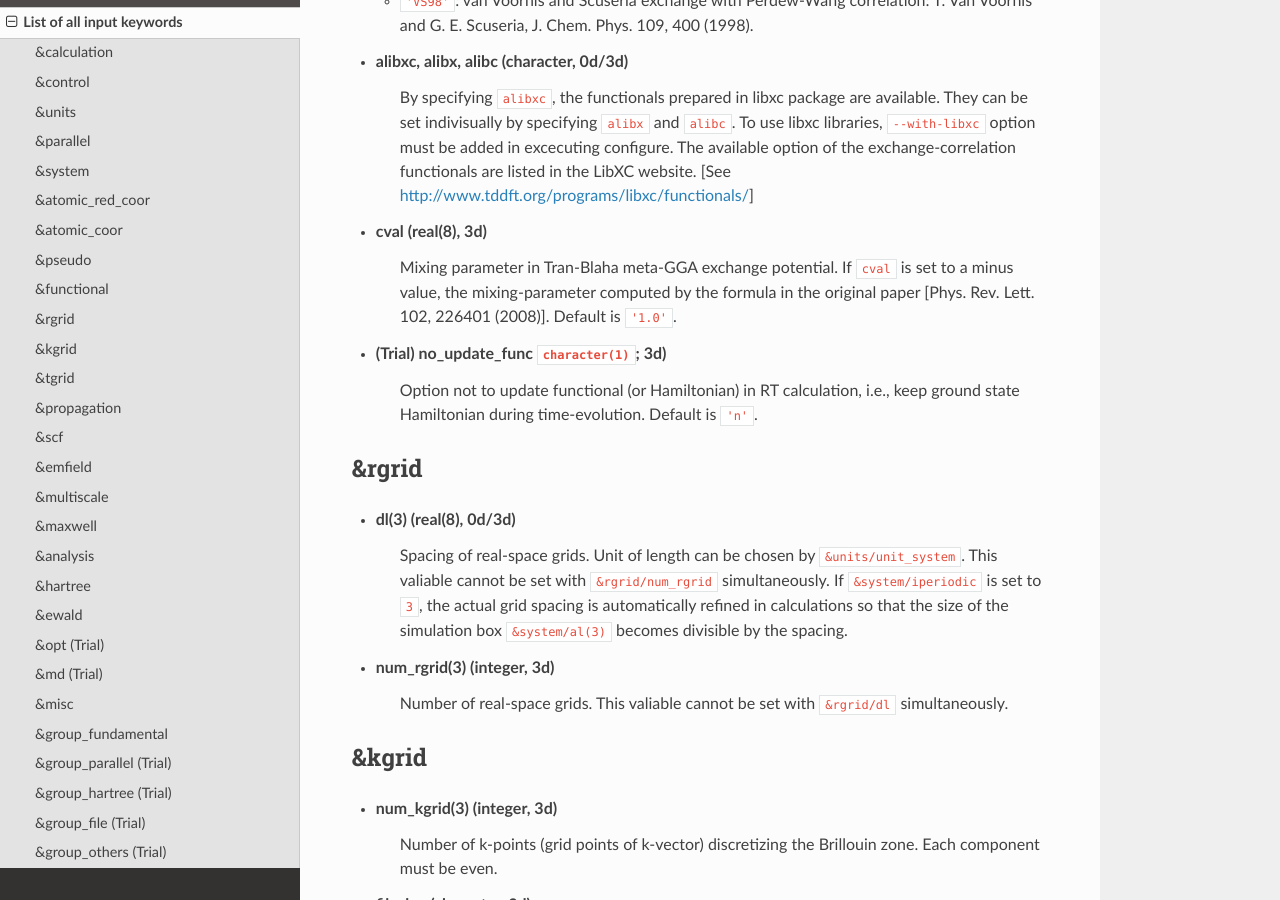
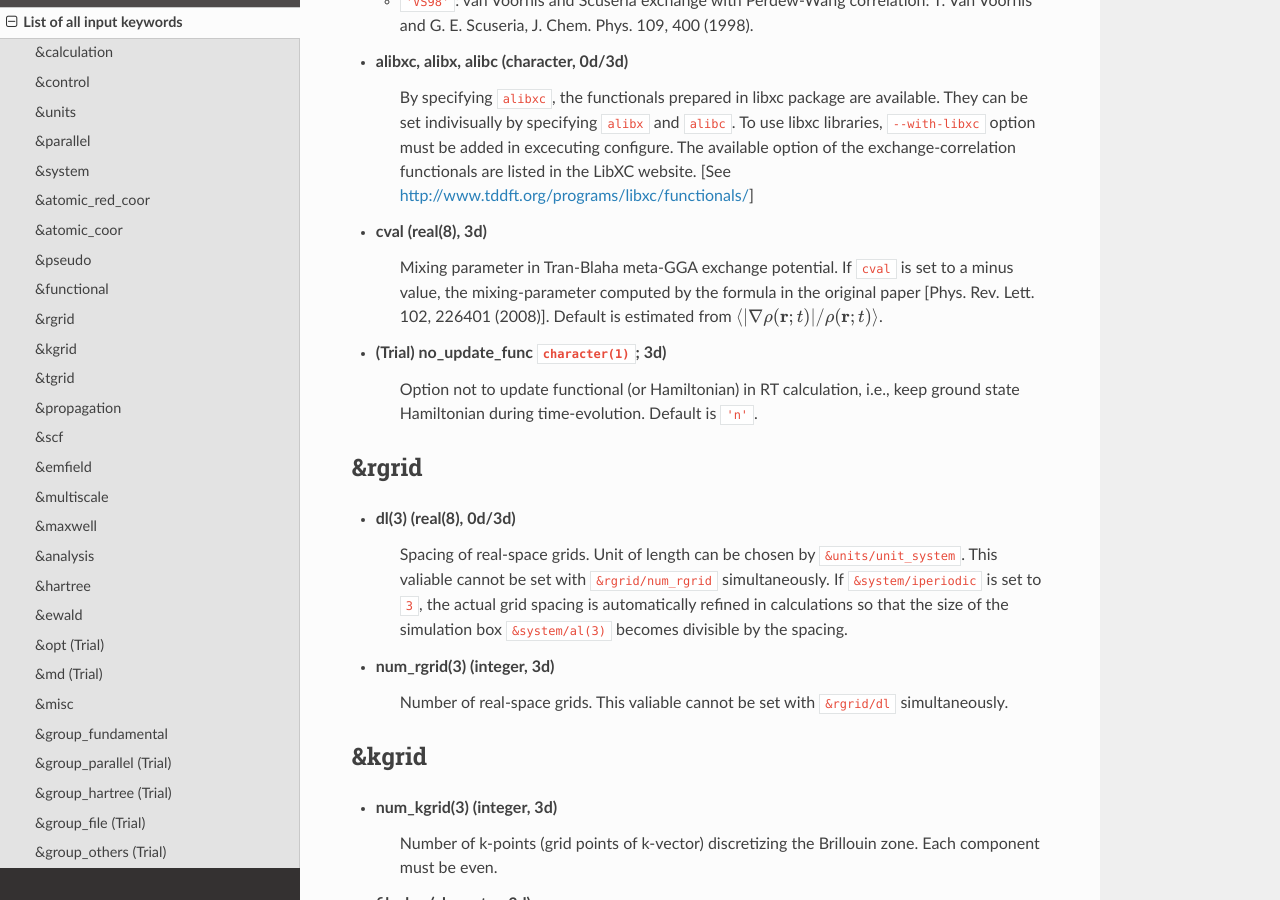
Before and after one commit to SALMON-TDDFT/SALMON-DOCS, a Sphinx documentation site: the page built from source/input_keyword_list.rst, in a window 1280 px wide and 900 px high, scrolled down 7230 px. Built offline with Sphinx 7.4.7 and the Read the Docs theme 2.0.0, drawn with Linux system fonts in a browser that asks for light colours; formulas are drawn with MathJax 3.

Commit message:
fix: the default value of cval

```diff
--- a/source/input_keyword_list.rst
+++ b/source/input_keyword_list.rst
@@ -342,7 +342,7 @@ Input for psudopotentials. Size of array (:) is equal to ``&system/nelem``.
 - **cval** (real(8), 3d)
    Mixing parameter in Tran-Blaha meta-GGA exchange potential. If ``cval`` is set to a minus value, the mixing-parameter computed
    by the formula in the original paper [Phys. Rev. Lett. 102, 226401 (2008)].
-   Default is ``'1.0'``.
+   Default is estimated from :math:`\left\langle |\nabla \rho(\mathbf{r};t)| / \rho(\mathbf{r};t) \right\rangle`.
 
 - (Trial) **no_update_func** ``character(1)``; 3d)
    Option not to update functional (or Hamiltonian) in RT calculation, i.e., keep ground state Hamiltonian during time-evolution.
```
